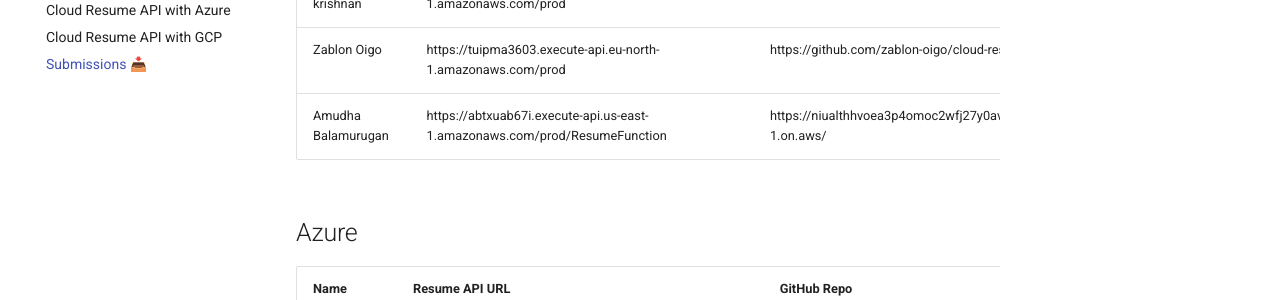
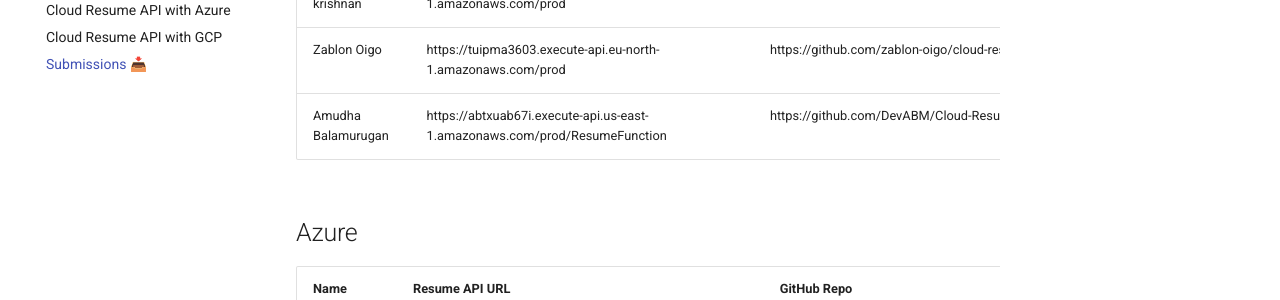
Before and after one commit to rishabkumar7/cloud-resume-api, an MkDocs documentation site: the page built from docs/submissions.md, in a window 1280 px wide and 900 px high, scrolled down 1127 px. Shown: the part 152-452 px from the top of the window. Built offline with MkDocs 1.6.1 and Material for MkDocs 9.7.7, drawn with Linux system fonts in a browser that asks for light colours; comment, search, counter and statistics services are not loaded; some of the changed lines change nothing that is shown.

Commit message:
url fir github updated

```diff
--- a/docs/submissions.md
+++ b/docs/submissions.md
@@ -21,7 +21,7 @@ This is the place to add your own Cloud Resume API project!
 | Meriem Terki | https://lpn6ekqu21.execute-api.us-east-1.amazonaws.com/prod/resume | https://github.com/MeriemTerki/aws-cloud-resume-api |
 |Anandha krishnan|https://jner4mrs02.execute-api.us-east-1.amazonaws.com/prod|https://github.com/Anandhakrishnan27/resumeApi|
 | Zablon Oigo | https://tuipma3603.execute-api.eu-north-1.amazonaws.com/prod | https://github.com/zablon-oigo/cloud-resume-api |
-| Amudha Balamurugan | https://abtxuab67i.execute-api.us-east-1.amazonaws.com/prod/ResumeFunction | https://niualthhvoea3p4omoc2wfj27y0avliw.lambda-url.us-east-1.on.aws/ |
+| Amudha Balamurugan | https://abtxuab67i.execute-api.us-east-1.amazonaws.com/prod/ResumeFunction | https://github.com/DevABM/Cloud-Resume-API-Challenge  |
 
 
 ## Azure
```
